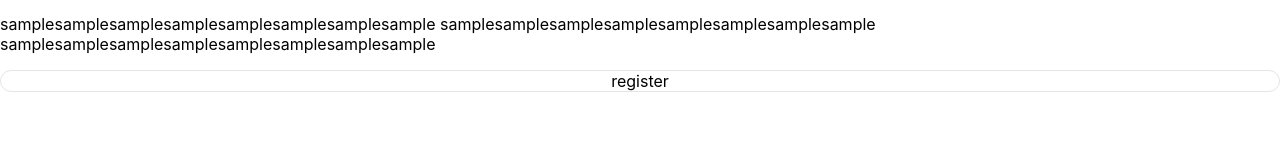
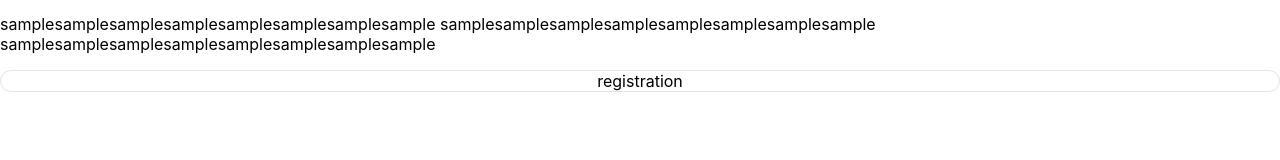
Before and after one commit to ndjndj/dishes-with-react, a React (Create React App) app: page /confirm-recipe in a window 1280 px wide. Shown: the part 329-489 px from the top of the page. Built offline with nearby package versions, Linux system fonts and the light colour scheme.

Commit message:
fix confirm-recipe.js

```diff
--- a/src/screen/confirm-recipe.js
+++ b/src/screen/confirm-recipe.js
@@ -10,7 +10,7 @@ class ConfirmRecipe extends React.Component {
             <React.Fragment>
                 <Header />
                 <RecipeCheckTable />
-                <Button desc="register" className="edit" />
+                <Button desc="registration" className="edit" />
                 <Menu />
             </React.Fragment>
         );
```
Also changed, not shown: 1 other file (tests, documents, lock files or other folders).
